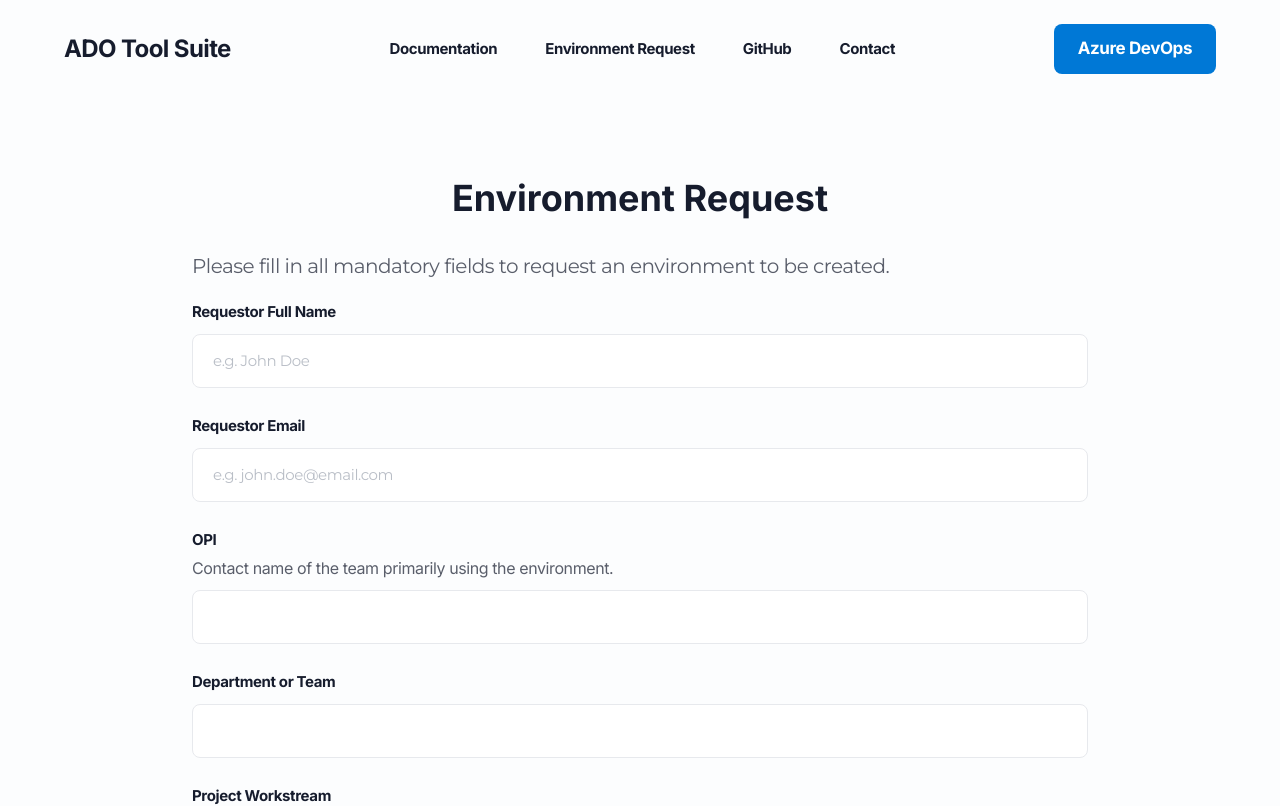
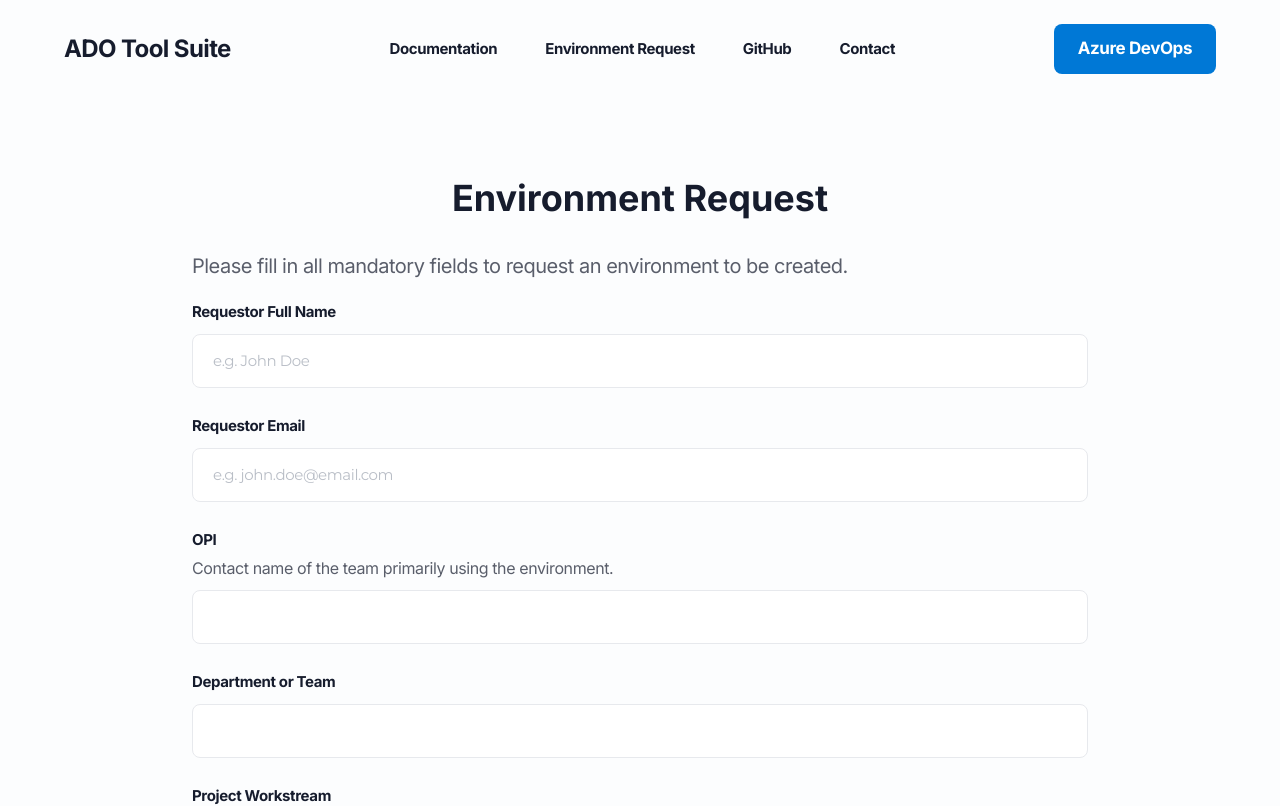
Before and after one commit to r-chel-i/ado-query-creator, a React (Vite) app: page /ado-query-creator/environment-request in a window 1280 px wide. Shown: the top 806 px of the page. Built offline with nearby package versions, Linux system fonts and the light colour scheme.

Commit message:
Update subtitle in Environment Request

```diff
--- a/client/pages/EnvironmentRequest.tsx
+++ b/client/pages/EnvironmentRequest.tsx
@@ -184,7 +184,7 @@ export default function EnvironmentRequest() {
             Environment Request
           </h1>
 
-          <p className="text-ado-text font-montserrat text-xl mb-4 leading-8 tracking-tight opacity-70">
+          <p className="text-ado-text font-inter text-xl mb-4 leading-8 tracking-tight opacity-70">
             Please fill in all mandatory fields to request an environment to be created.
           </p>
 
@@ -536,7 +536,7 @@ export default function EnvironmentRequest() {
                 <label className="text-ado-text font-inter text-15 font-bold leading-7 tracking-tight">
                   Misc Information
                 </label>
-
+                <br></br>
                 <label className="text-ado-text font-inter text-12 leading-7 tracking-tight opacity-70">
                   Any miscellaneous information that you believe to be relevant.
                 </label>
```
